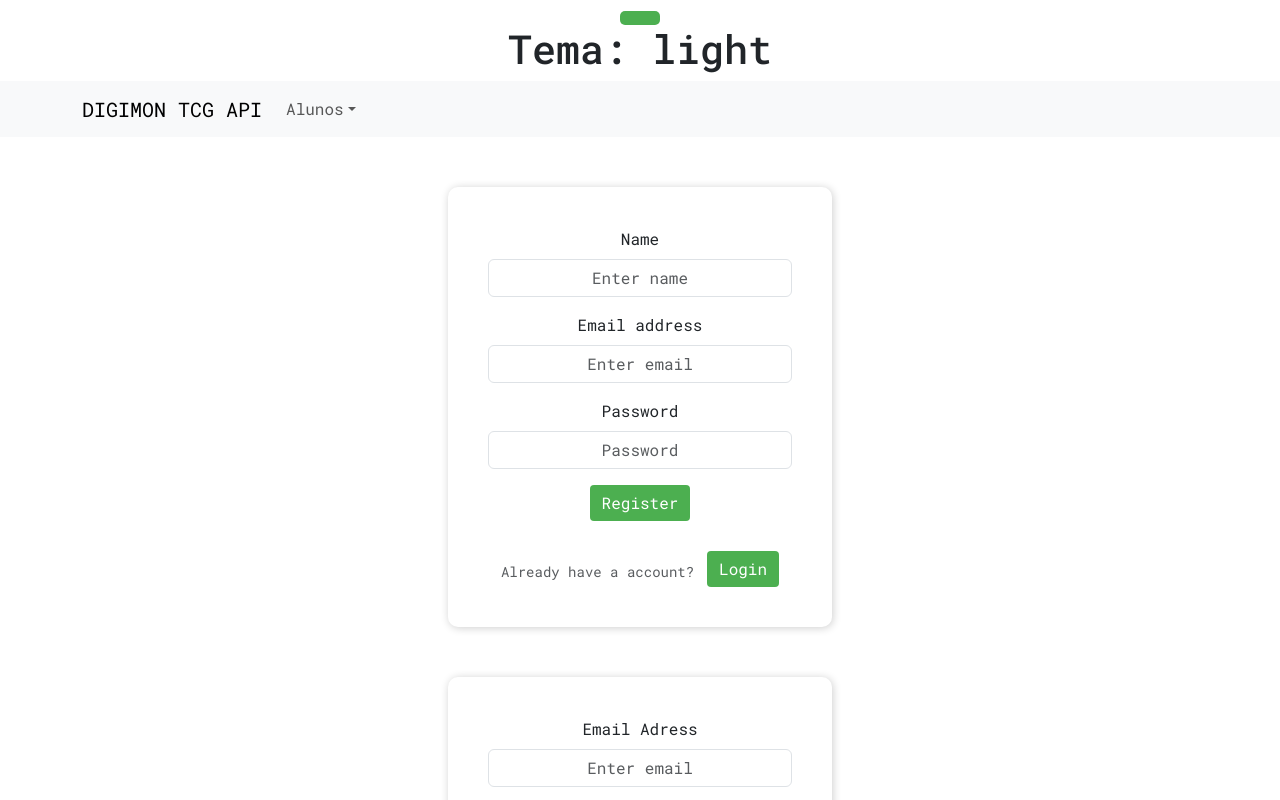
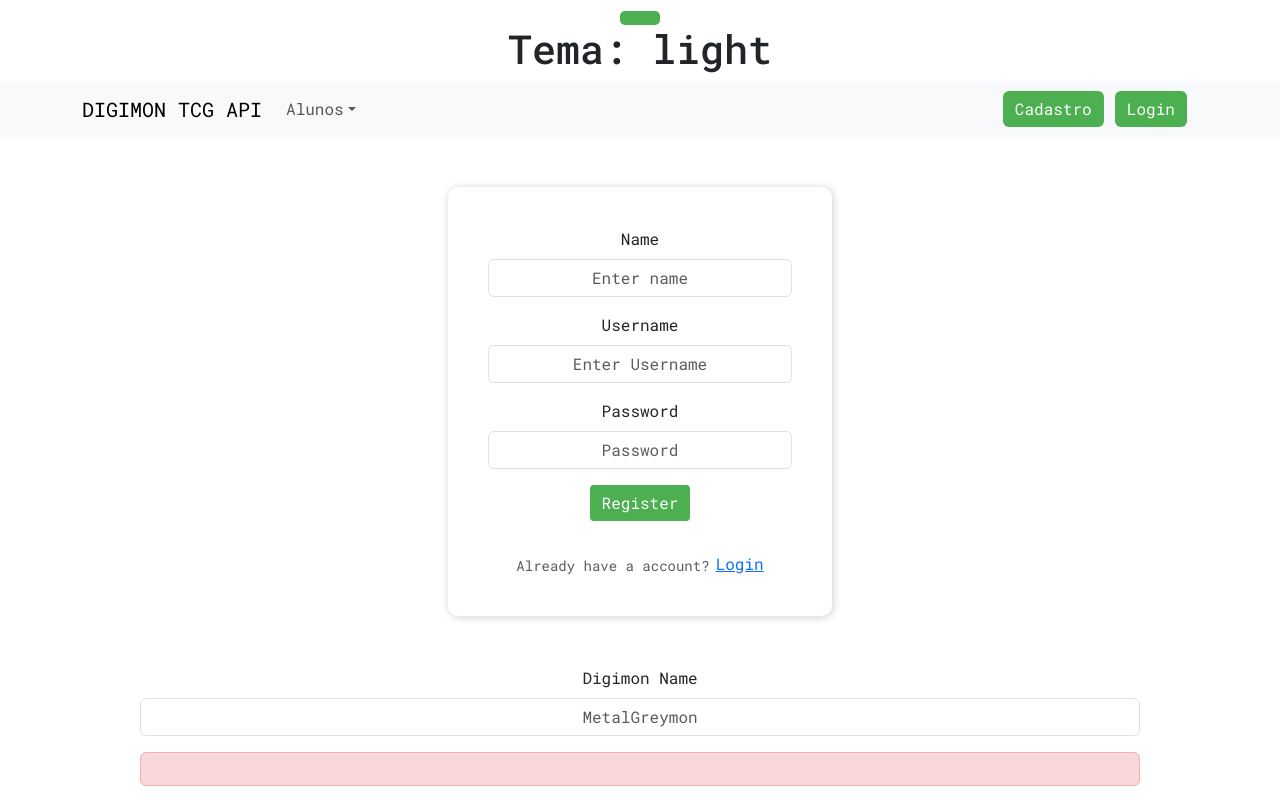
Before and after one commit to duduvf11/Digimon-TCG-API, a React (Vite) app in the folder app/: page /Digimon-TCG-API/user/new in a window 1280 px wide. Shown: the top 800 px of the page. Built offline with nearby package versions, Linux system fonts and the light colour scheme.

Commit message:
Login and Signup done
react router dom and css done

```diff
--- a/app/package.json
+++ b/app/package.json
@@ -17,7 +17,8 @@
     "bootstrap": "^5.3.3",
     "react": "^18.2.0",
     "react-bootstrap": "^2.10.2",
-    "react-dom": "^18.2.0"
+    "react-dom": "^18.2.0",
+    "react-router-dom": "^6.26.1"
   },
   "devDependencies": {
     "@types/react": "^18.2.66",
--- a/app/src/App.jsx
+++ b/app/src/App.jsx
@@ -1,7 +1,7 @@
 import { useContext, useState} from 'react'
 import 'bootstrap/dist/css/bootstrap.min.css';
 import './App.css'
-
+import {BrowserRouter, Routes, Route} from 'react-router-dom';
 
 import Header from './components/header/Header'
 import SignupForm from './components/Signup/SignupForm';
@@ -21,8 +21,12 @@ function App() {
             <button onClick={toggleTheme}></button>
             <h1>Tema: {theme}</h1>
             <Header/>
-            <SignupForm/>
-            <LoginForm/>
+            <BrowserRouter>
+              <Routes>
+                  <Route path='/Digimon-TCG-API/user/new' element={<SignupForm/>}></Route>
+                  <Route path='/Digimon-TCG-API/user/login' element ={<LoginForm/>}></Route>
+              </Routes>
+            </BrowserRouter>
             <DigimonSearchAPI/>
             <button onClick={() => setShowDigimonAPI(true)}>Preencher</button>
             {showDigimonAPI && <DigimonGetALL/>}
--- a/app/src/components/Login/LoginForm.jsx
+++ b/app/src/components/Login/LoginForm.jsx
@@ -1,4 +1,4 @@
-import { useContext } from 'react';
+import { useContext} from 'react';
 import "./LoginForm.css";
 
 import Button from 'react-bootstrap/Button';
@@ -9,10 +9,10 @@ import { ThemeContext } from '../../context/ThemeContext';
 const LoginForm = () => {
     const {theme} = useContext(ThemeContext)
   return (
-    <Form className='Login_container' data-bs-theme={theme}>
-        <Form.Group className="mb-3" controlId="formBasicEmail">
-            <Form.Label>Email Adress</Form.Label>
-            <Form.Control type="email" placeholder="Enter email" />
+    <Form className='Login_container' data-bs-theme={theme} >
+        <Form.Group className="mb-3" controlId="formBasicUsername">
+            <Form.Label>Username</Form.Label>
+            <Form.Control type="username" placeholder="Enter Username"/>
         </Form.Group>
         <Form.Group className="mb-3" controlId="formBasicPassword">
             <Form.Label>Password</Form.Label>
--- a/app/src/components/Search-API/Input.jsx
+++ b/app/src/components/Search-API/Input.jsx
@@ -76,7 +76,7 @@ function SearchDigimon(props){
                   <Card.Body>
                     <Card.Title>{value.name}</Card.Title>
                     <Card.Text>
-                      {value.cardnumber}
+                      {value.type}
                     </Card.Text>
                   </Card.Body>
                 </Card>
--- a/app/src/components/Signup/SignupForm.css
+++ b/app/src/components/Signup/SignupForm.css
@@ -11,7 +11,7 @@
 .Signup_container .login {
     display: flex;
     align-items: center;
-    justify-content: space-evenly;
+    justify-content: center;
     margin-top: 30px;
 
 }
@@ -22,3 +22,7 @@
     border-radius: 4px;
 
 }
+
+.text-muted{
+    margin-right: 2%;
+}
--- a/app/src/components/Signup/SignupForm.jsx
+++ b/app/src/components/Signup/SignupForm.jsx
@@ -1,5 +1,6 @@
 import { useContext } from 'react';
 import "./SignupForm.css";
+import { Link } from 'react-router-dom';
 
 import Button from 'react-bootstrap/Button';
 import Form from 'react-bootstrap/Form';
@@ -12,16 +13,16 @@ const SignupForm = () => {
   return (
     <Form className='Signup_container' data-bs-theme={theme}>
       <Form.Group className="mb-3" controlId="formBasicName">
-        <Form.Label>Name</Form.Label>
-        <Form.Control type="name" placeholder="Enter name" />
+          <Form.Label>Name</Form.Label>
+          <Form.Control type="name" placeholder="Enter name" />
       </Form.Group>
-      <Form.Group className="mb-3" controlId="formBasicEmail">
-        <Form.Label>Email address</Form.Label>
-        <Form.Control type="email" placeholder="Enter email" />
+      <Form.Group className="mb-3" controlId="formBasicUsername">
+            <Form.Label>Username</Form.Label>
+            <Form.Control type="username" placeholder="Enter Username"/>
       </Form.Group>
       <Form.Group className="mb-3" controlId="formBasicPassword">
-        <Form.Label>Password</Form.Label>
-        <Form.Control type="password" placeholder="Password" />
+          <Form.Label>Password</Form.Label>
+          <Form.Control type="password" placeholder="Password" />
       </Form.Group>
       <Button variant="primary" type="submit">
         Register
@@ -30,9 +31,9 @@ const SignupForm = () => {
         <Form.Text className="text-muted">
           Already have a account?
         </Form.Text>
-        <Button variant="primary" type="submit">
+        <Link to= "/Digimon-TCG-API/user/login" variant="primary" type="submit">
           Login
-        </Button>
+        </Link>
       </Form.Group>
     </Form>
   )
--- a/app/src/components/header/Header.jsx
+++ b/app/src/components/header/Header.jsx
@@ -5,6 +5,7 @@ import Container from 'react-bootstrap/Container';
 import Nav from 'react-bootstrap/Nav';
 import Navbar from 'react-bootstrap/Navbar';
 import NavDropdown from 'react-bootstrap/NavDropdown';
+import Button from 'react-bootstrap/Button';
 
 import { ThemeContext } from '../../context/ThemeContext';
 
@@ -15,7 +16,7 @@ const Header = () => {
     <div>
         <Navbar expand="lg" className="bg-body-tertiary" data-bs-theme={theme}>
         <Container>
-            <Navbar.Brand href="#home">DIGIMON TCG API</Navbar.Brand>
+            <Navbar.Brand href="/Digimon-TCG-API/">DIGIMON TCG API</Navbar.Brand>
             <Navbar.Toggle aria-controls="basic-navbar-nav" />
             <Navbar.Collapse id="basic-navbar-nav">
             <Nav className="me-auto">
@@ -25,6 +26,8 @@ const Header = () => {
                 </NavDropdown>
             </Nav>
             </Navbar.Collapse>
+            <Button className='button' href="/Digimon-TCG-API/user/new" variant="success">Cadastro</Button>{' '}
+            <Button className='button' href="/Digimon-TCG-API/user/login" variant="success">Login</Button>{' '}
         </Container>
         </Navbar>
     </div>
--- a/app/src/components/header/header.css
+++ b/app/src/components/header/header.css
@@ -0,0 +1,5 @@
+.button {
+    background-color: #4CAF50;
+    margin-right: 1%;
+    border: none;
+}
```
Also changed, not shown: app/src/components/InsertDigimon/InsertDigimon.jsx (added), 1 other file (tests, documents, lock files or other folders).
